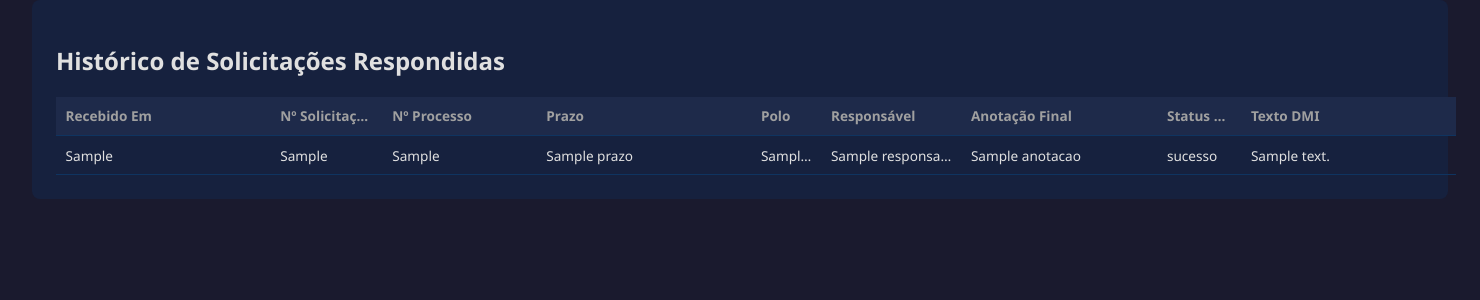
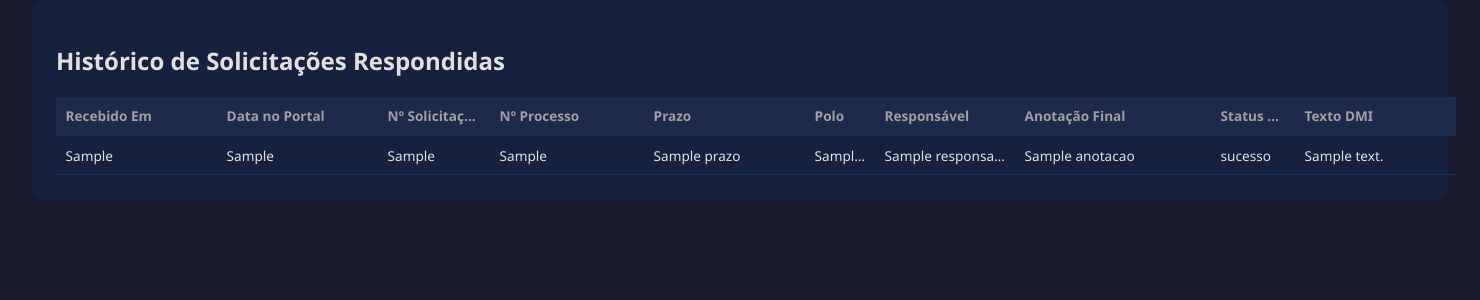
Before and after one commit to MDR-Advocacia/OneRequest, a Flask app: page /respondidas in a window 1480 px wide. Shown: the part 67-367 px from the top of the page. Run offline with Flask 3, Linux system fonts and the light colour scheme; a user stored in the database is signed in; a database or web service that is not in the repository returns one stand-in record (values such as "Sample title"); some libraries are stand-ins or nearby versions.

Commit message:
Adiciona campo 'Data no portal' (data da solicitacao no portal)
Separa duas datas que antes se confundiam:
- 'Recebido em' = quando o robo coletou (datetime.now no servidor).
- 'Data no portal' = data da solicitacao no portal, extraida do texto_dmi
  ('..., de DD/MM/AAAA').

- RPA/portal_bb.py: extrai data_portal do texto_dmi (DATA_PORTAL_PATTERN).
- bd/database.py: coluna data_portal (CREATE + ALTER idempotente) e UPDATE
  com COALESCE para nao sobrescrever valor existente com vazio.
- templates/index.html: exibe 'Data no portal' no modal de detalhes.
- templates/respondidas.html: nova coluna 'Data no Portal'.

Coluna criada e backfill (7.337 linhas) ja aplicados no Postgres de producao.

Co-Authored-By: Claude Opus 4.8 <noreply@anthropic.com>

```diff
--- a/RPA/portal_bb.py
+++ b/RPA/portal_bb.py
@@ -20,6 +20,8 @@ JURIDICO_COOKIE_DOMAINS = ("juridico.bb.com.br", ".juridico.bb.com.br")
 JURIDICO_COOKIE_PATHS = ("/", "/wfj", "/paj", "/paj/", "/wfj/")
 PROCESSO_AUSENTE_API = "Consulta pendente (API sem numero_processo)"
 CNJ_PATTERN = re.compile(r"(?<!\d)(\d{7}-\d{2}\.\d{4}\.\d\.\d{2}\.\d{4}|\d{20})(?!\d)")
+# Data da solicitacao no portal, no texto da DMI: "..., de DD/MM/AAAA".
+DATA_PORTAL_PATTERN = re.compile(r",\s*de\s+(\d{2}/\d{2}/\d{4})")
 
 DETALHE_HEADER_SELECTOR = 'h2.left:has-text("Solicitação : Detalhamento")'
 # Trechos que identificam a pagina de erro "Acesso nao autorizado" (advogado nao cadastrado).
@@ -753,6 +755,9 @@ def coletar_detalhes(page: Page, numero_solicitacao: str) -> dict:
     popup_page = abrir_popup_dmi(page)
     texto_dmi = popup_page.locator("div.print").first.inner_text()
     dados_solicitacao["texto_dmi"] = texto_dmi.strip()
+    # Data da solicitacao no portal (ex.: "Solicitacao DMI ... 2026/0000295621, de 26/06/2026").
+    match_data_portal = DATA_PORTAL_PATTERN.search(texto_dmi)
+    dados_solicitacao["data_portal"] = match_data_portal.group(1) if match_data_portal else ""
     popup_page.close()
 
     # Lógica de API atualizada
--- a/bd/database.py
+++ b/bd/database.py
@@ -81,9 +81,12 @@ def inicializar_banco():
             status TEXT DEFAULT 'Não',
             setor TEXT DEFAULT 'N/A',
             data_agendamento TEXT DEFAULT '',
-            status_sistema TEXT DEFAULT 'Aberto' NOT NULL
+            status_sistema TEXT DEFAULT 'Aberto' NOT NULL,
+            data_portal TEXT
         );
         """)
+        # Coluna data_portal (data da solicitacao no portal) para bancos ja existentes.
+        cur.execute("ALTER TABLE solicitacoes ADD COLUMN IF NOT EXISTS data_portal TEXT;")
         cur.execute("""
         CREATE TABLE IF NOT EXISTS usuarios (
             id SERIAL PRIMARY KEY,
@@ -146,7 +149,8 @@ def atualizar_detalhes_solicitacao(dados_solicitacao):
         cur.execute("""
         UPDATE solicitacoes
         SET titulo = %s, npj_direcionador = %s, prazo = %s,
-            texto_dmi = %s, numero_processo = %s, polo = %s
+            texto_dmi = %s, numero_processo = %s, polo = %s,
+            data_portal = COALESCE(%s, data_portal)
         WHERE numero_solicitacao = %s
         """, (
             dados_solicitacao.get("titulo"),
@@ -155,6 +159,7 @@ def atualizar_detalhes_solicitacao(dados_solicitacao):
             dados_solicitacao.get("texto_dmi"),
             dados_solicitacao.get("numero_processo"),
             dados_solicitacao.get("polo"),
+            dados_solicitacao.get("data_portal") or None,
             dados_solicitacao.get("numero_solicitacao"),
         ))
 
--- a/templates/respondidas.html
+++ b/templates/respondidas.html
@@ -9,6 +9,7 @@
         <thead>
             <tr>
                 <th class="col-recebido">Recebido Em</th>
+                <th class="col-recebido">Data no Portal</th>
                 <th class="col-solicitacao">Nº Solicitação</th>
                 <th class="col-processo">Nº Processo</th>
                 <th class="col-prazo">Prazo</th>
@@ -24,6 +25,7 @@
                 {% for item in solicitacoes %}
                 <tr>
                     <td>{{ item['recebido_em'] }}</td>
+                    <td>{{ item['data_portal'] if item['data_portal'] else '-' }}</td>
                     <td>{{ item['numero_solicitacao'] }}</td>
                     <td>{{ item['numero_processo'] }}</td>
                     <td>{{ item['prazo'] }}</td>
@@ -36,7 +38,7 @@
                 {% endfor %}
             {% else %}
                 <tr>
-                    <td colspan="9" class="no-data">Nenhuma solicitação foi respondida ainda.</td>
+                    <td colspan="10" class="no-data">Nenhuma solicitação foi respondida ainda.</td>
                 </tr>
             {% endif %}
         </tbody>
```
Also changed, not shown: templates/index.html (+10 -1 lines).
